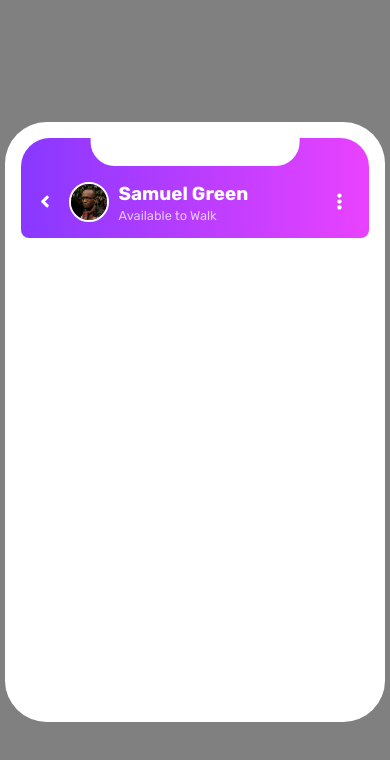
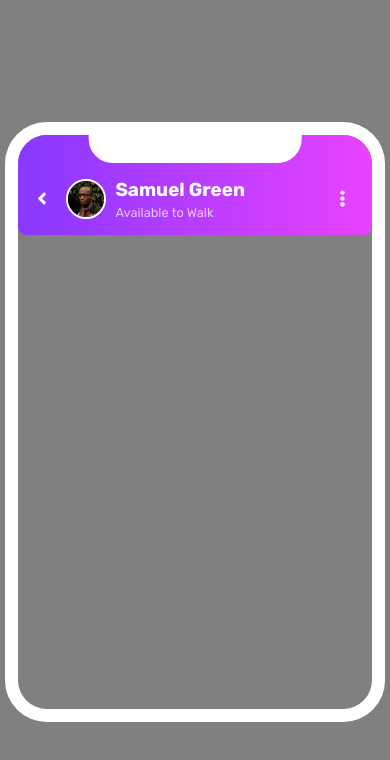
Before and after one commit to soewaiyanag/chat-app-css-illustration, a website built with Vite: page index.html in a window 390 px wide. Built offline with nearby package versions, Linux system fonts and the light colour scheme.

Commit message:
add phone screen and fix borders && padding

```diff
--- a/index.html
+++ b/index.html
@@ -32,6 +32,7 @@
             alt=""
           />
         </div>
+        <div class="phone__screen"></div>
       </div>
     </div>
     <script type="module" src="/main.js"></script>
--- a/styles/style.css
+++ b/styles/style.css
@@ -14,7 +14,9 @@
   place-items: center;
 }
 
+/* PHONE */
 .phone {
+  position: relative;
   overflow: hidden;
   width: 100%;
   max-width: 380px;
@@ -24,14 +26,16 @@
   padding: 1rem;
 }
 
+/* PHONE HEADER */
 .phone__header {
   --px: 1rem;
+  position: absolute;
+  inset: 0.8rem;
+  z-index: 10;
   padding-top: calc(var(--notch-height) - 1.8rem);
   padding-left: var(--px);
   padding-right: var(--px);
-  position: relative;
-  height: 100px;
-  width: 100%;
+  height: var(--phone-header-height);
   border-top-left-radius: calc(var(--phone-corner) - 0.8rem);
   border-top-right-radius: calc(var(--phone-corner) - 0.8rem);
   border-bottom-right-radius: 0.5rem;
@@ -99,3 +103,12 @@
   align-self: center;
   height: var(--header-ico-height);
 }
+
+/* PHONE SCREEN */
+
+.phone__screen {
+  background-color: gray;
+  position: absolute;
+  inset: 0.8rem;
+  border-radius: calc(var(--phone-corner) - 0.8rem);
+}
--- a/styles/variables.css
+++ b/styles/variables.css
@@ -1,4 +1,5 @@
 :root {
+  --phone-header-height: 100px;
   --phone-corner: 2.6rem;
   --notch-height: 3.5rem;
   --header-ico-height: 1.2rem;
```
